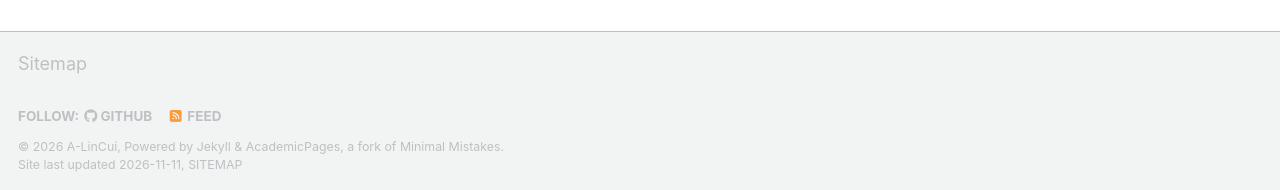
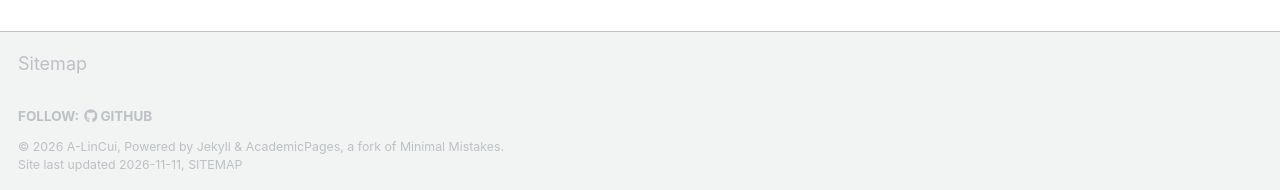
Before and after one commit to A-LinCui/A-LinCui.github.io, a Jekyll site: the page built from _pages/about.md, in a window 1280 px wide and 900 px high, scrolled down 533 px. Shown: the part 707-897 px from the top of the window. Built offline with Jekyll 4.4.1, drawn with Linux system fonts in a browser that asks for light colours; a script bundle is joined from its source files by our own code; a style sheet for code colours, icons or effects is not loaded.

Commit message:
Remove RSS feed from site

```diff
--- a/Gemfile
+++ b/Gemfile
@@ -2,7 +2,6 @@ source 'https://rubygems.org'
 
 group :jekyll_plugins do
   gem 'jekyll', '~> 4.4.1'
-  gem 'jekyll-feed'
   gem 'jekyll-sitemap'
   gem 'jekyll-redirect-from'
   gem 'jekyll-gist'
--- a/_config.yml
+++ b/_config.yml
@@ -123,7 +123,7 @@ staticman:
       options:
         format           : "iso8601" # "iso8601" (default), "timestamp-seconds", "timestamp-milliseconds"
 atom_feed:
-  hide                   : false     # change to true to hide the RSS feed in the footer
+  hide                   : true      # RSS feed removed; set back to false to restore it
   path                   : # blank (default) uses feed.xml
 
 
@@ -254,7 +254,6 @@ timezone: Etc/UTC # https://en.wikipedia.org/wiki/List_of_tz_database_time_zones
 
 # Plugins
 plugins:
-  - jekyll-feed
   - jekyll-gist
   - jekyll-paginate
   - jekyll-sitemap
@@ -263,7 +262,6 @@ plugins:
 
 # Mimic GitHub Pages with --safe
 whitelist:
-  - jekyll-feed
   - jekyll-gist
   - jekyll-paginate
   - jekyll-sitemap
--- a/_includes/head.html
+++ b/_includes/head.html
@@ -4,7 +4,9 @@
 
 {% include seo.html %}
 
+{% unless site.atom_feed.hide %}
 <link href="{% if site.atom_feed.path %}{{ site.atom_feed.path }}{% else %}{{ base_path }}/feed.xml{% endif %}" type="application/atom+xml" rel="alternate" title="{{ site.title }} Feed">
+{% endunless %}
 
 <meta name="viewport" content="width=device-width, initial-scale=1.0">
 
```
